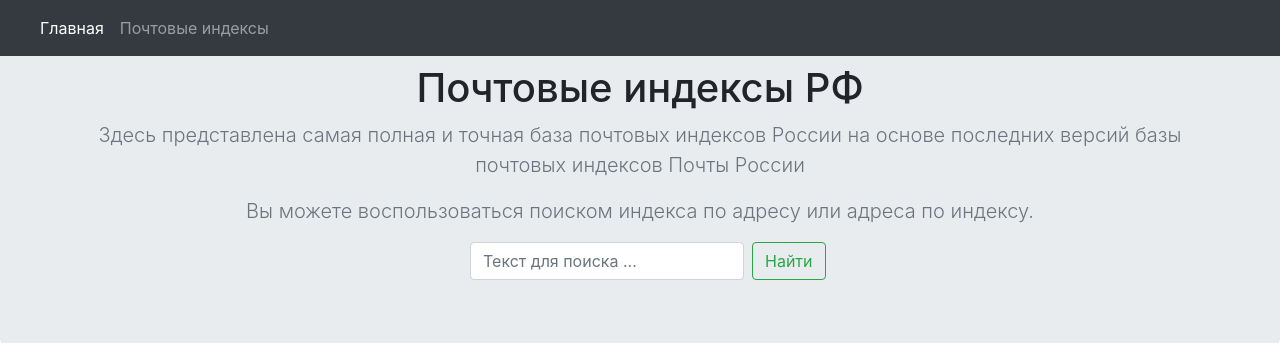
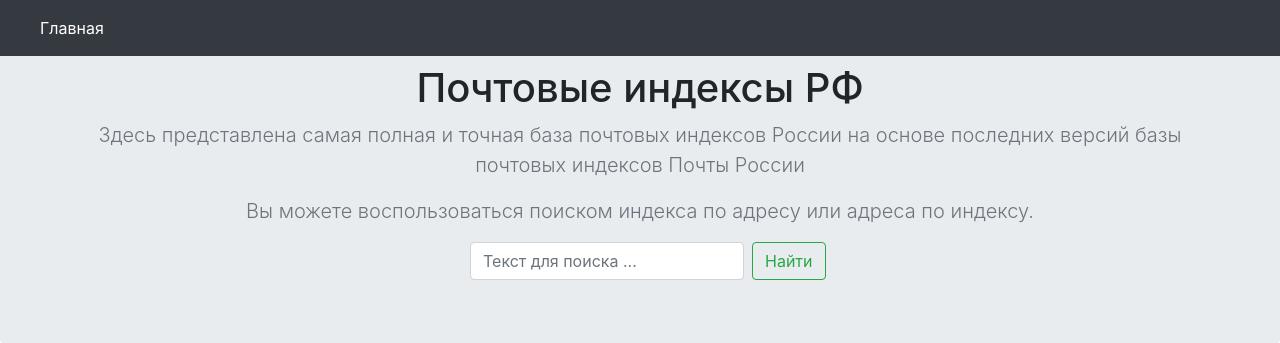
Before and after one commit to qaa-engineer/postindex, a Django app: page / in a window 1280 px wide; the page is wider, and only the part inside the window is pictured. Shown: the top 343 px of that part. Run offline with Django 3.2, Linux system fonts and the light colour scheme; some libraries are stand-ins or nearby versions.

Commit message:
refactoring

```diff
--- a/project/templates/base.html
+++ b/project/templates/base.html
@@ -52,9 +52,9 @@
                 <li class="nav-item active">
                     <a class="nav-link" href="{% url 'home' %}">Главная</a>
                 </li>
-                <li class="nav-item">
-                    <a class="nav-link" href="{% url 'post_list_url' %}">Почтовые индексы</a>
-                </li>
+<!--                <li class="nav-item">-->
+<!--                    <a class="nav-link" href="{% url 'post_list_url' %}">Почтовые индексы</a>-->
+<!--                </li>-->
             </ul>
         </div>
     </nav>
```
